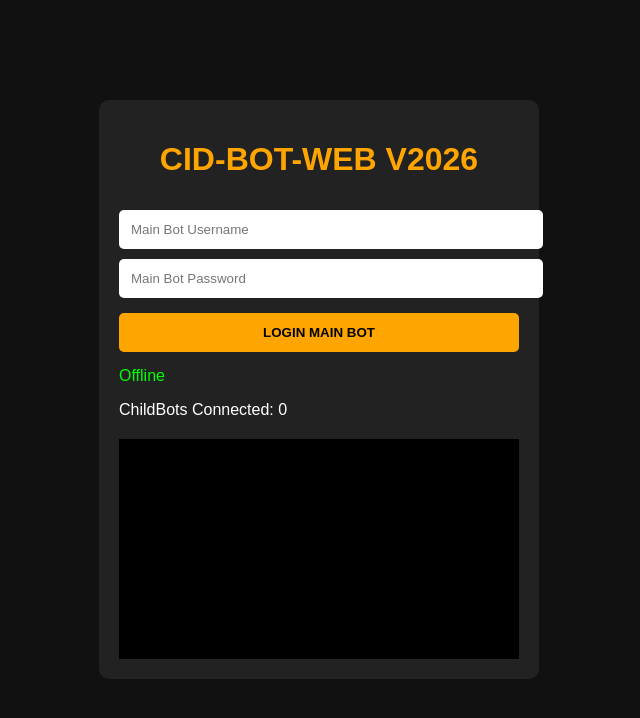
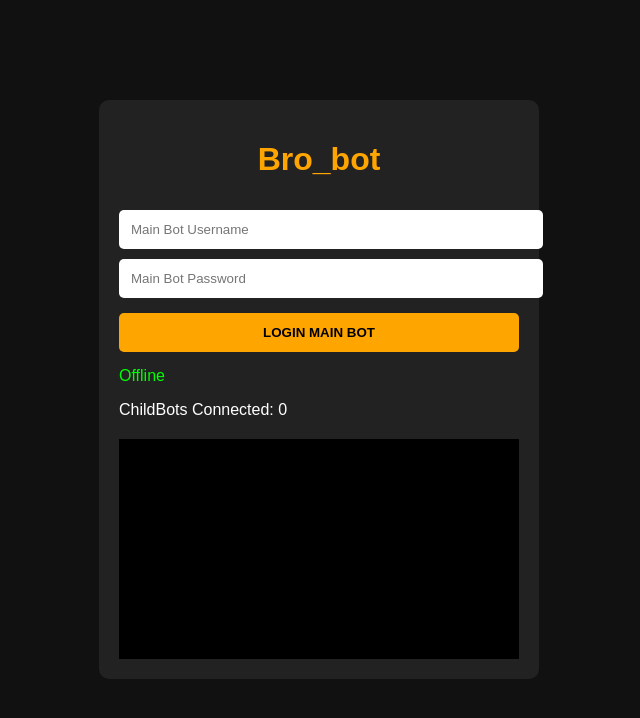
Before and after one commit to Broomran/Bot_bro, a website: page public/index.html in a window 1280 px wide. Shown: the whole page, without its empty margins (321-961 px from the left). Drawn offline with Linux system fonts and the light colour scheme.

Commit message:
index.html

```diff
--- a/public/index.html
+++ b/public/index.html
@@ -8,7 +8,7 @@
 
 <div class="login-box">
 
-<h1>CID-BOT-WEB V2026</h1>
+<h1>Bro_bot</h1>
 
 <input type="text" id="username" placeholder="Main Bot Username">
 
```
